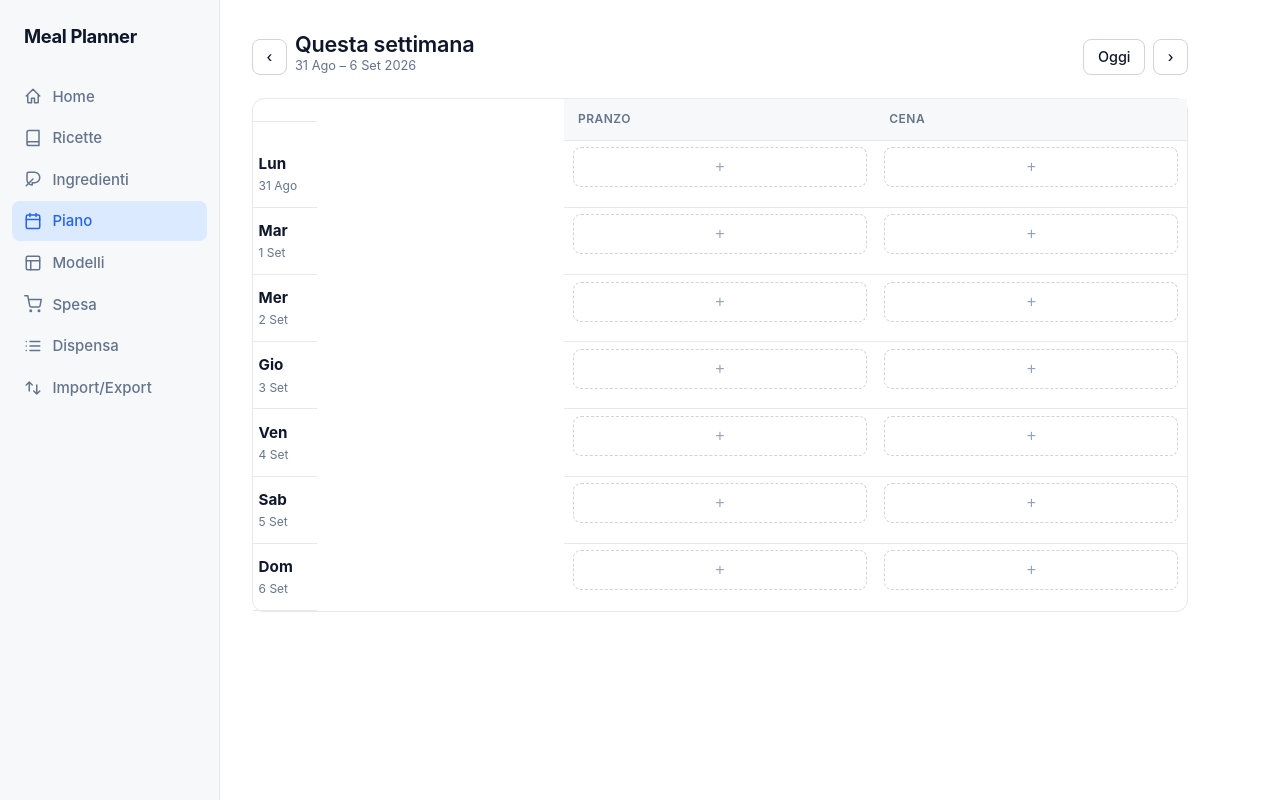
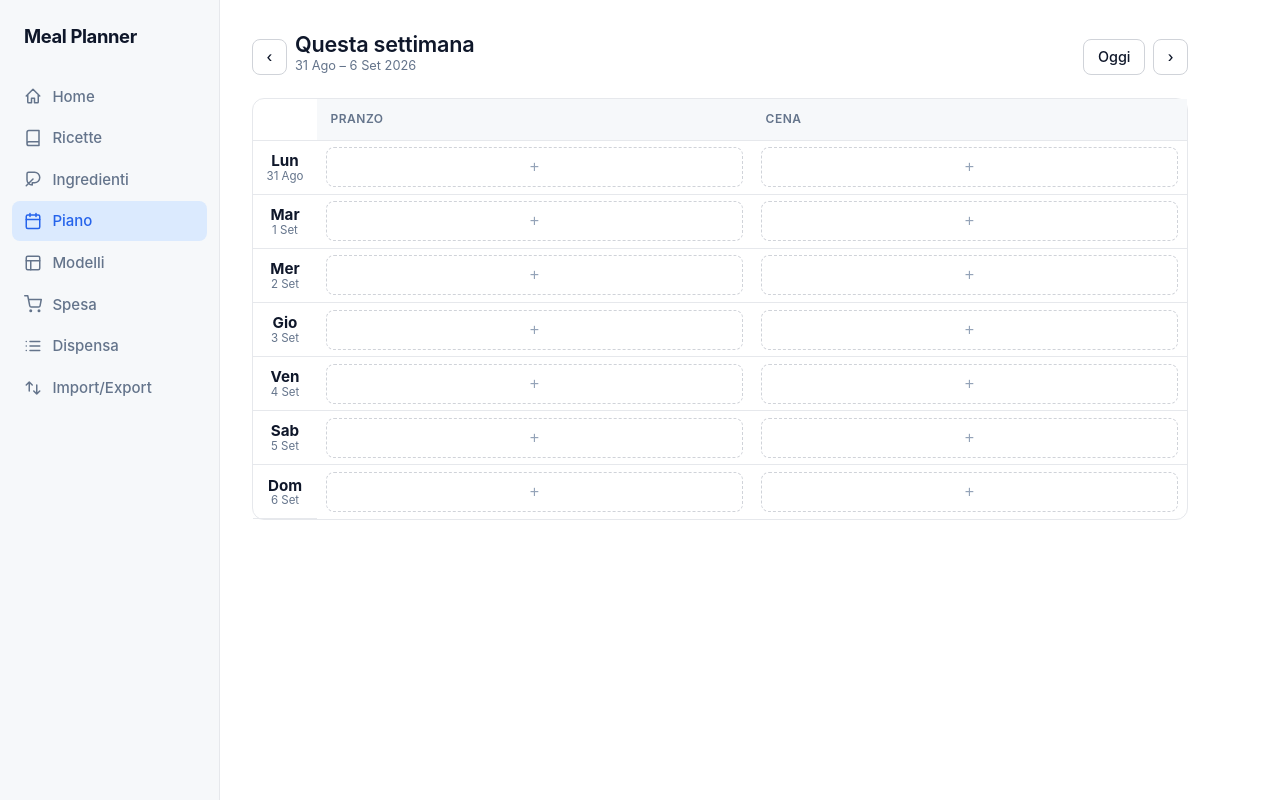
Before and after one commit to intersimone999/meal-planner, a FastAPI app: page /planner/2026/36 in a window 1280 px wide. Run offline with FastAPI, Linux system fonts and the light colour scheme; data that the repository does not hold is empty; some web fonts are replaced.

Commit message:
Planner CSS: drop display:flex on .day-col (follow-up to 0a7354e)
Templates were updated in the previous commit but this CSS change
didn't land (targeted an outdated block layout). Removes the flex
declaration on <th>.day-col — flex breaks its table-cell nature so
the declared 4rem column width was ignored and content pushed the
column wider. Now stacks day-name / day-date via display:block on
the children and keeps the th as a real table-cell.

Co-Authored-By: Claude Opus 4.7 <noreply@anthropic.com>

```diff
--- a/app/static/style.css
+++ b/app/static/style.css
@@ -461,13 +461,14 @@ table.planner {
 table.planner th.day-col,
 table.planner td.day-col { width: 4rem; padding-left: 0.35rem; padding-right: 0.35rem; }
 table.planner .day-col {
-  display: flex; flex-direction: column; gap: 0.1rem;
   text-transform: none; letter-spacing: 0; color: var(--text);
   font-size: 0.95rem; font-weight: 600;
   background: transparent;
+  line-height: 1.15;
+  text-align: center;
 }
-table.planner .day-name { font-weight: 700; }
-table.planner .day-date { color: var(--text-muted); font-size: 0.75rem; font-weight: 400; }
+table.planner .day-name { display: block; font-weight: 700; }
+table.planner .day-date { display: block; color: var(--text-muted); font-size: 0.72rem; font-weight: 400; }
 
 td.cell {
   min-height: 3.5rem;
```
